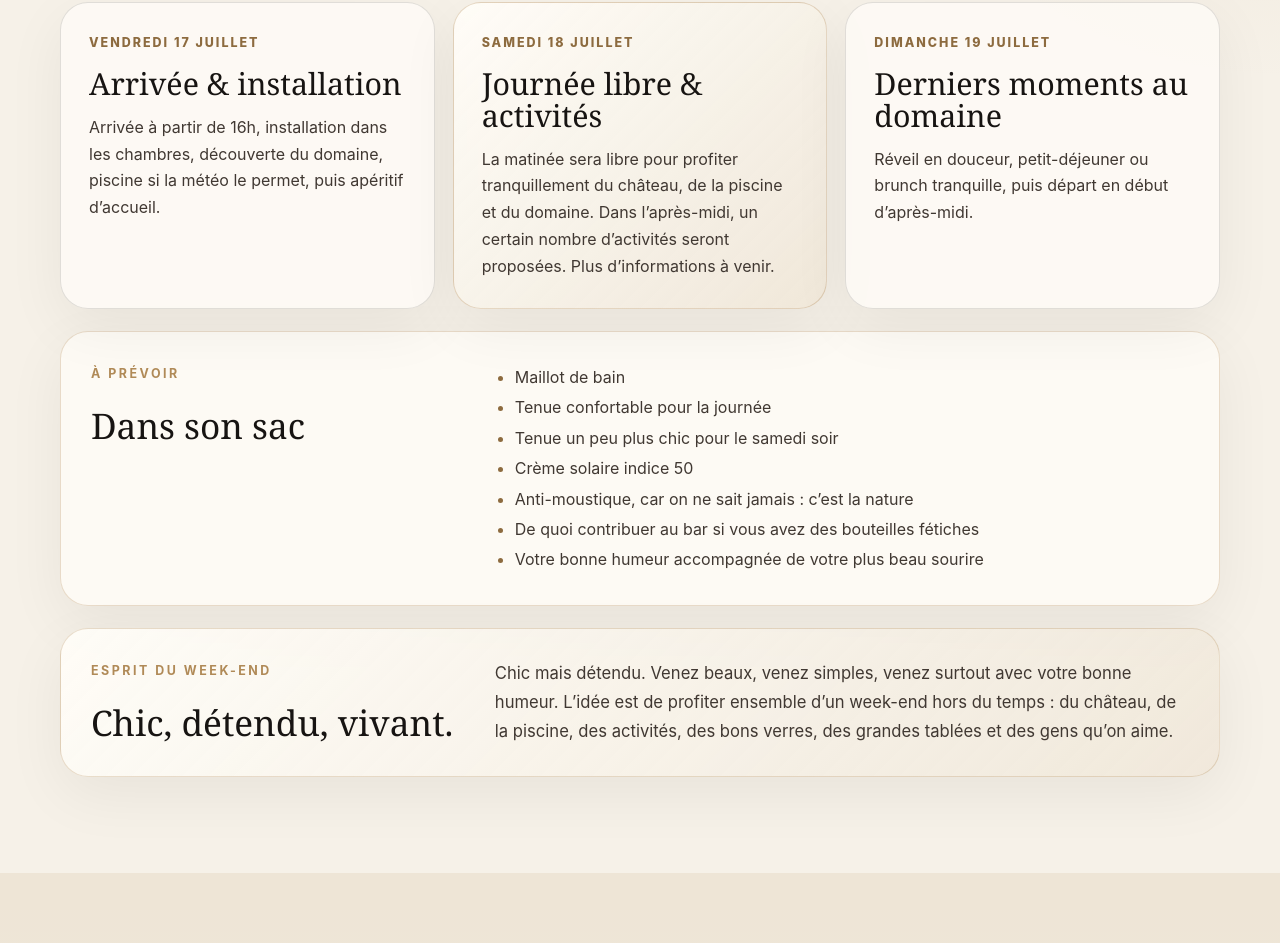
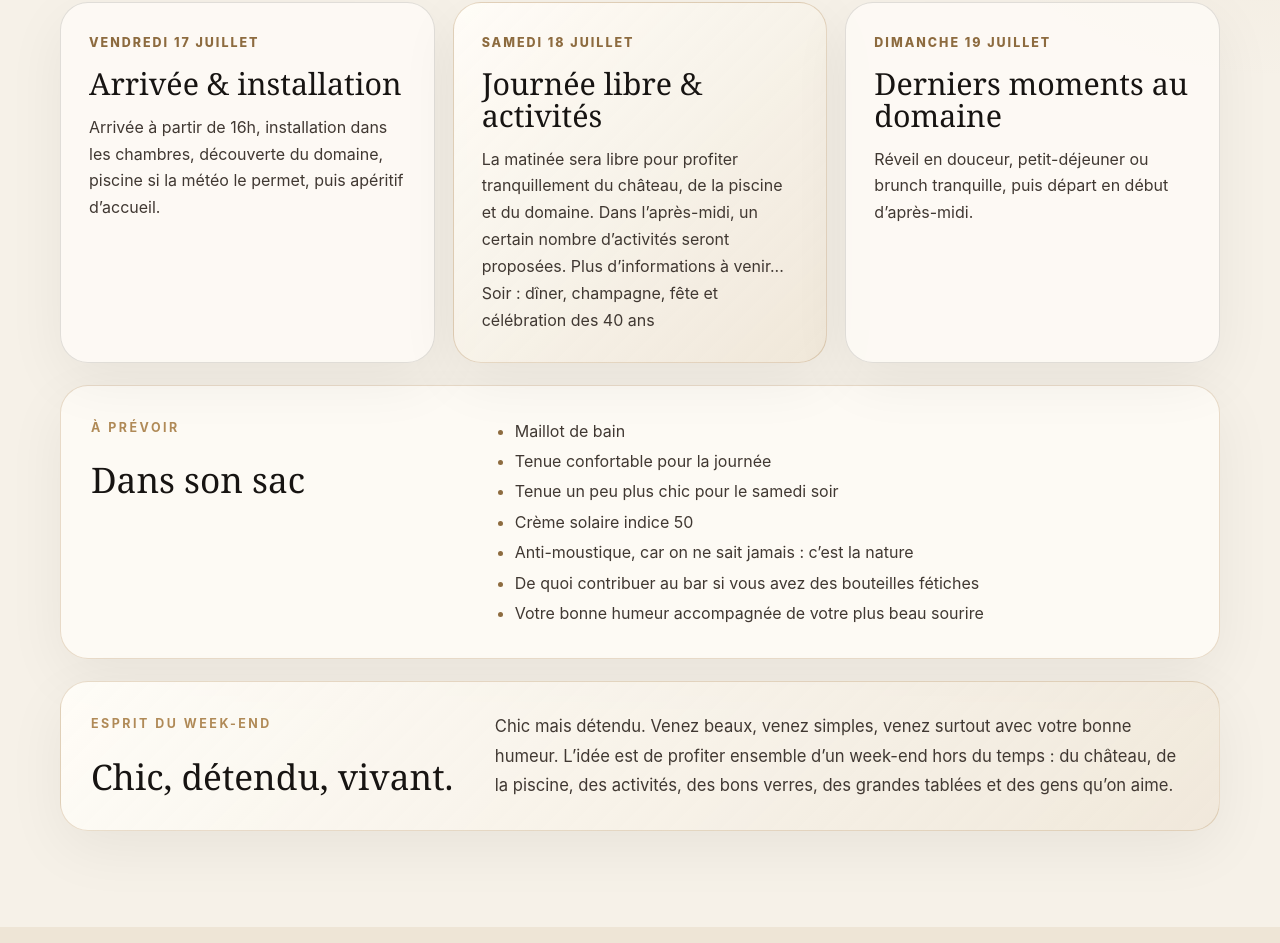
Before and after one commit to nairodx77-star/Anniversaire-chateau, a React (Vite) app: page / in a window 1280 px wide. Shown: the part 3448-4391 px from the top of the page. Built offline with nearby package versions, Linux system fonts and the light colour scheme; no server answers; the database is empty.

Commit message:
Update App.jsx

```diff
--- a/src/App.jsx
+++ b/src/App.jsx
@@ -451,8 +451,9 @@ export default function App() {
         <h3>Journée libre & activités</h3>
         <p>
           La matinée sera libre pour profiter tranquillement du château, de la
-          piscine et du domaine. Dans l’après-midi, un certain nombre
-          d’activités seront proposées. Plus d’informations à venir.
+          piscine et du domaine.
+          Dans l’après-midi, un certain nombre d’activités seront proposées. Plus d’informations à venir...
+          Soir : dîner, champagne, fête et célébration des 40 ans
         </p>
       </article>
 
```
